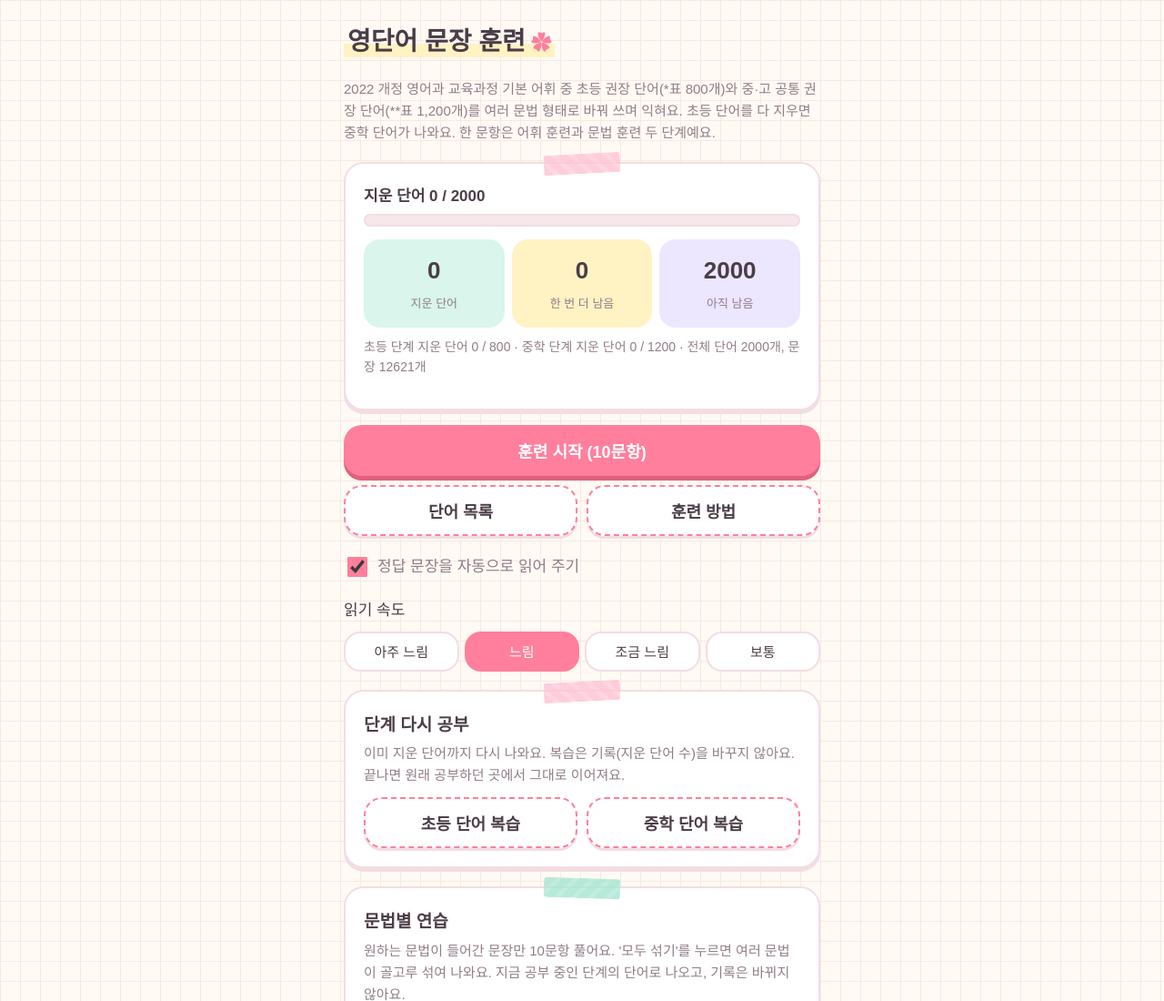
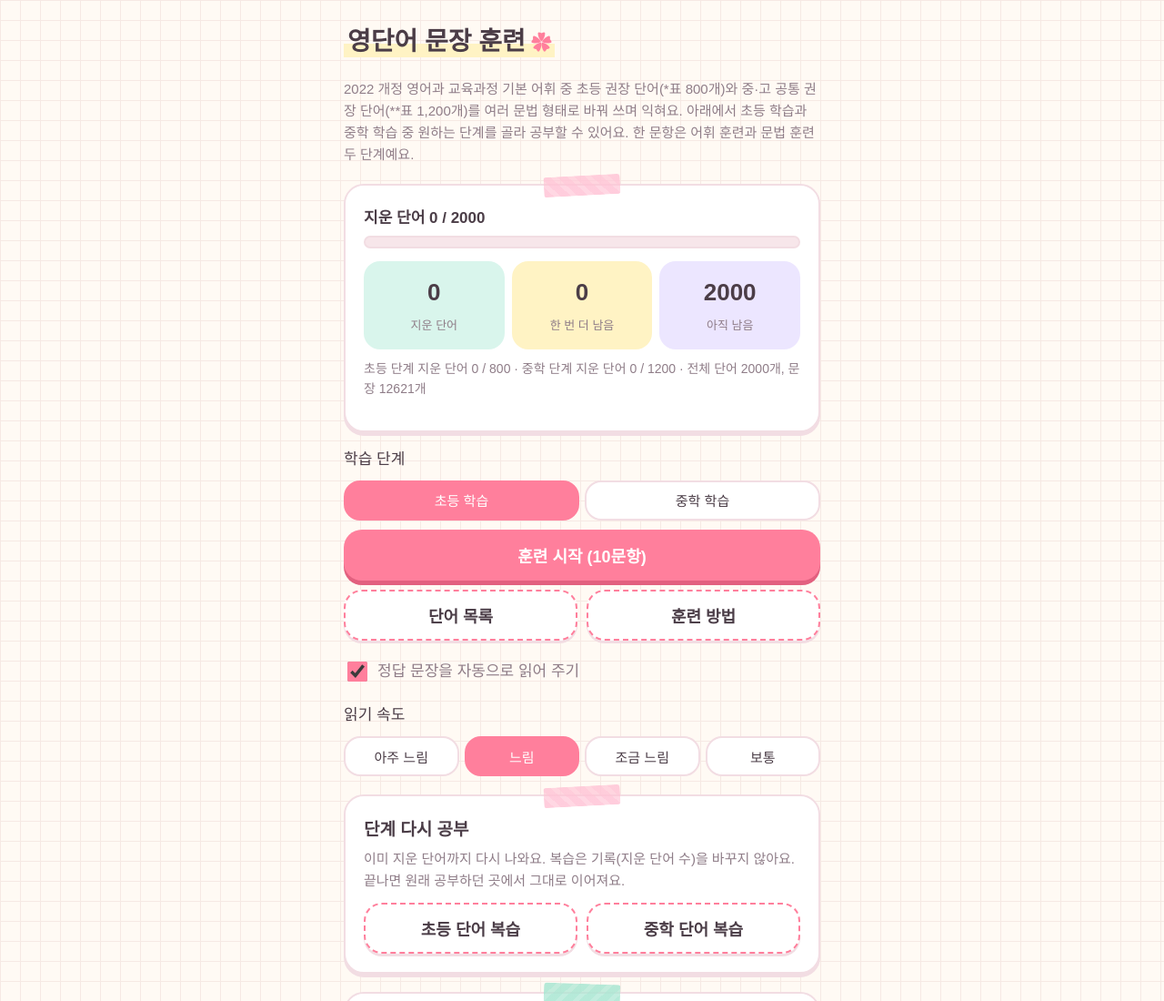
Before and after one commit to eunJumma/english-trainer, a plain HTML site: page index.html in a window 1280 px wide. Shown: the top 1100 px of the page at 91% size. Drawn offline with Linux system fonts and the light colour scheme.

Commit message:
초등 학습 / 중학 학습 선택 추가
Co-Authored-By: Claude Opus 5.5 <noreply@anthropic.com>
Claude-Session: https://claude.ai/code/session_01LDZHLZAPj7wD9cvHNdzQdB

```diff
--- a/index.html
+++ b/index.html
@@ -120,7 +120,7 @@ button.ck.ck-on{border-color:var(--acc);background:var(--accbg);color:var(--accd
 <!-- 홈 -->
 <section id="home">
   <h1>영단어 문장 훈련</h1>
-  <p class="sub">2022 개정 영어과 교육과정 기본 어휘 중 초등 권장 단어(*표 800개)와 중·고 공통 권장 단어(**표 1,200개)를 여러 문법 형태로 바꿔 쓰며 익혀요. 초등 단어를 다 지우면 중학 단어가 나와요. 한 문항은 어휘 훈련과 문법 훈련 두 단계예요.</p>
+  <p class="sub">2022 개정 영어과 교육과정 기본 어휘 중 초등 권장 단어(*표 800개)와 중·고 공통 권장 단어(**표 1,200개)를 여러 문법 형태로 바꿔 쓰며 익혀요. 아래에서 초등 학습과 중학 학습 중 원하는 단계를 골라 공부할 수 있어요. 한 문항은 어휘 훈련과 문법 훈련 두 단계예요.</p>
   <div class="card">
     <div class="top" style="justify-content:flex-start"><b id="hTitle">지운 단어</b></div>
     <div class="bar"><i id="hBar" style="width:0"></i></div>
@@ -131,6 +131,8 @@ button.ck.ck-on{border-color:var(--acc);background:var(--accbg);color:var(--accd
     </div>
     <p class="legend" id="hInfo"></p>
   </div>
+  <div class="ck" style="justify-content:flex-start">학습 단계</div>
+  <div class="tabs" id="lvTabs"><button data-l="e">초등 학습</button><button data-l="m">중학 학습</button></div>
   <div class="row" style="margin-top:6px">
     <button class="btn" id="bStart">훈련 시작</button>
   </div>
@@ -888,6 +890,7 @@ function renderHome() {
   const lvStat = l => { const ws = WORDS.filter(w => w.lv === l); return ws.filter(w => st(w.w).done).length + ' / ' + ws.length; };
   $('hInfo').textContent = '초등 단계 지운 단어 ' + lvStat('e') + ' · 중학 단계 지운 단어 ' + lvStat('m') + ' · 전체 단어 ' + WORDS.length + '개, 문장 ' + TOTAL_S + '개';
   $('bStart').textContent = d === WORDS.length && WORDS.length ? '모두 지웠어요! 다시 복습하기' : '훈련 시작 (' + PER_SESSION + '문항)';
+  [...$('lvTabs').children].forEach(x => x.classList.toggle('on', x.dataset.l === curLv()));
   renderGrammarChips();
   const c = mem.cur;
   if (c && c.q && c.q.length && (c.i || 0) < c.q.length) {
@@ -918,8 +921,7 @@ const GRAMMAR = [
   ['복수형', s => s.code === 'pl'], ['부사', s => s.code === 'adv']
 ];
 function grammarPool(i) {
-  const inE = WORDS.some(w => w.lv === 'e' && !st(w.w).done);
-  const ws = WORDS.filter(w => !inE || w.lv === 'e');
+  const lv = curLv(), ws = WORDS.filter(w => w.lv === lv);
   const out = [];
   ws.forEach(w => w.s.forEach((x, si) => { if (GRAMMAR[i][1](x)) out.push({ w: w.w, si }); }));
   return out;
@@ -959,12 +961,17 @@ function startReview(lv) {
   S = { review: lv, q: picked.map(w => ({ w: w.w })), i: 0, right: 0, erased: [], again: new Set(), requeued: new Set() };
   show('quiz'); nextQ();
 }
+/* 지금 공부할 단계: 고른 단계(초등 e / 중학 m). 고르지 않았으면 초등 단어가 남아 있는 동안 초등이에요 */
+function curLv() {
+  if (mem.lv === 'e' || mem.lv === 'm') return mem.lv;
+  return WORDS.some(w => w.lv === 'e' && !st(w.w).done) ? 'e' : 'm';
+}
 function startSession() {
   mem.session = (mem.session || 0) + 1;
   let live = WORDS.filter(w => !st(w.w).done);
-  /* 초등 단어를 모두 지울 때까지는 초등 단어만 나와요 */
-  const liveE = live.filter(w => w.lv === 'e');
-  if (liveE.length) live = liveE;
+  /* 고른 단계의 단어만 나와요. 그 단계를 다 지웠으면 남은 단어가 나와요 */
+  const liveLv = live.filter(w => w.lv === curLv());
+  if (liveLv.length) live = liveLv;
   if (!live.length) { WORDS.forEach(w => { mem.words[w.w] = null; }); mem.words = {}; live = WORDS.slice(); }
   const review = live.filter(w => st(w.w).pass || st(w.w).wrong > 0).sort(() => Math.random() - .5).slice(0, 5);
   const fresh = live.filter(w => !review.includes(w) && !st(w.w).seen);
@@ -1168,6 +1175,7 @@ let cFn = null;
 function ask(msg, fn) { $('cMsg').textContent = msg; cFn = fn; $('confirm').classList.remove('hide'); }
 $('cNo').onclick = () => $('confirm').classList.add('hide');
 $('cYes').onclick = () => { $('confirm').classList.add('hide'); if (cFn) cFn(); };
+$('lvTabs').addEventListener('click', e => { const b = e.target.closest('button'); if (!b) return; mem.lv = b.dataset.l; save(); [...$('lvTabs').children].forEach(x => x.classList.toggle('on', x.dataset.l === curLv())); renderGrammarChips(); });
 function paintRate() { [...$('rateTabs').children].forEach(x => x.classList.toggle('on', +x.dataset.r === (mem.rate || 0.7))); }
 $('rateTabs').addEventListener('click', e => { const b = e.target.closest('button'); if (!b) return; mem.rate = +b.dataset.r; save(); paintRate(); speak('Kate cries at sad movies.'); });
 paintRate();
```
